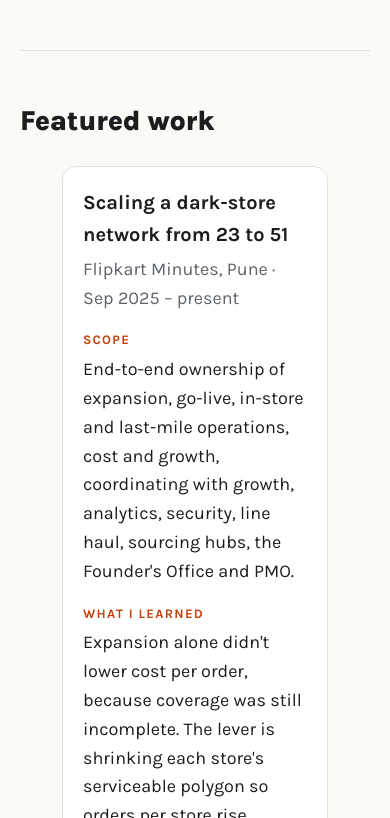
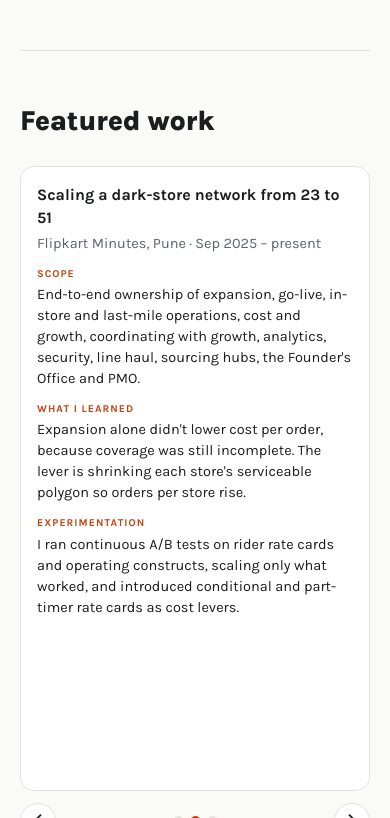
Before and after one commit to kushagrt/kushagrt.github.io, a plain HTML site: page index.html in a window 390 px wide. Shown: the part 1182-2000 px from the top of the page. Drawn offline with Linux system fonts and the light colour scheme.

Commit message:
Index v1.03.html

```diff
--- a/index.html
+++ b/index.html
@@ -3,7 +3,7 @@
 <head>
 <meta charset="utf-8">
 <meta name="viewport" content="width=device-width, initial-scale=1">
-<title>Kushagr Tantia · Operations, Analytics & Strategy</title>
+<title>Kushagr T · Operations, Analytics & Strategy</title>
 <meta name="description" content="Operations and analytics leader. Scaled a 23→51 dark-store network, built internal data products adopted pan-India, owned P&Ls across quick commerce, food delivery and manufacturing.">
 <link rel="preconnect" href="https://fonts.googleapis.com">
 <link rel="preconnect" href="https://fonts.gstatic.com" crossorigin>
@@ -89,8 +89,18 @@
 
   footer{padding:40px 0 60px;color:var(--muted);font-size:15px;border-top:1px solid var(--line)}
 
-  @media (max-width:560px){
-    .arrow{width:36px;height:36px} .carousel{gap:6px} .case{padding:20px}
+  .case h3{font-size:1.1em}
+  .case h4{font-size:.72em}
+
+  /* Phones: card takes the full width, arrows move below it, text auto-fits (see script) */
+  @media (max-width:640px){
+    .carousel{display:block;padding-bottom:48px}
+    .arrow{position:absolute;bottom:0;width:36px;height:36px}
+    #prev{left:0} #next{right:0}
+    .dots{margin-top:-23px;height:9px}
+    .case{padding:16px;font-size:var(--fs,15px);line-height:1.45}
+    .case h4{margin:12px 0 3px}
+    .case li{margin-bottom:2px}
   }
   @media (prefers-reduced-motion:reduce){
     html{scroll-behavior:auto}
@@ -101,7 +111,7 @@
 <body>
 
 <nav><div class="wrap">
-  <span class="brand">Kushagr Tantia</span>
+  <span class="brand">Kushagr T</span>
   <a href="#work">Work</a><a href="#journey">My Journey</a><a href="#skills">Skills</a><a href="#beyond">Beyond work</a><a href="#contact">Contact</a>
 </div></nav>
 
@@ -304,13 +314,13 @@
 
 <section id="contact">
   <h2>Contact</h2>
-  <p>Open to BizOps, strategy and analytics roles in Bangalore, Delhi NCR, remote, the Middle East and Europe.</p>
+  <p>Open to BizOps, strategy and analytics roles across EMEA & APAC.</p>
   <p><a href="mailto:kushagrt@gmail.com">kushagrt@gmail.com</a> · <a href="https://linkedin.com/in/kushagrt" target="_blank" rel="noopener noreferrer">linkedin.com/in/kushagrt</a></p>
 </section>
 
 </main>
 
-<footer><div class="wrap">© Kushagr Tantia</div></footer>
+<footer><div class="wrap">© Kushagr T</div></footer>
 
 <script>
 (function(){
@@ -387,6 +397,23 @@
     }, {threshold: 0.3}).observe(carousel);
   }
 
+  // On phones, shrink the card text (down to 12px) until the tallest card fits the screen.
+  function fit(){
+    carousel.style.removeProperty('--fs');
+    if (window.innerWidth > 640) return;
+    var avail = Math.max(window.innerHeight - 200, 300); // nav, heading, arrows, breathing room
+    var fs = 16;
+    carousel.style.setProperty('--fs', fs + 'px');
+    while (track.offsetHeight > avail && fs > 12){
+      fs -= 0.5;
+      carousel.style.setProperty('--fs', fs + 'px');
+    }
+  }
+  fit();
+  window.addEventListener('resize', fit);
+  window.addEventListener('orientationchange', fit);
+  if (document.fonts && document.fonts.ready) document.fonts.ready.then(fit);
+
   go(0);
   schedule();
 })();
```
